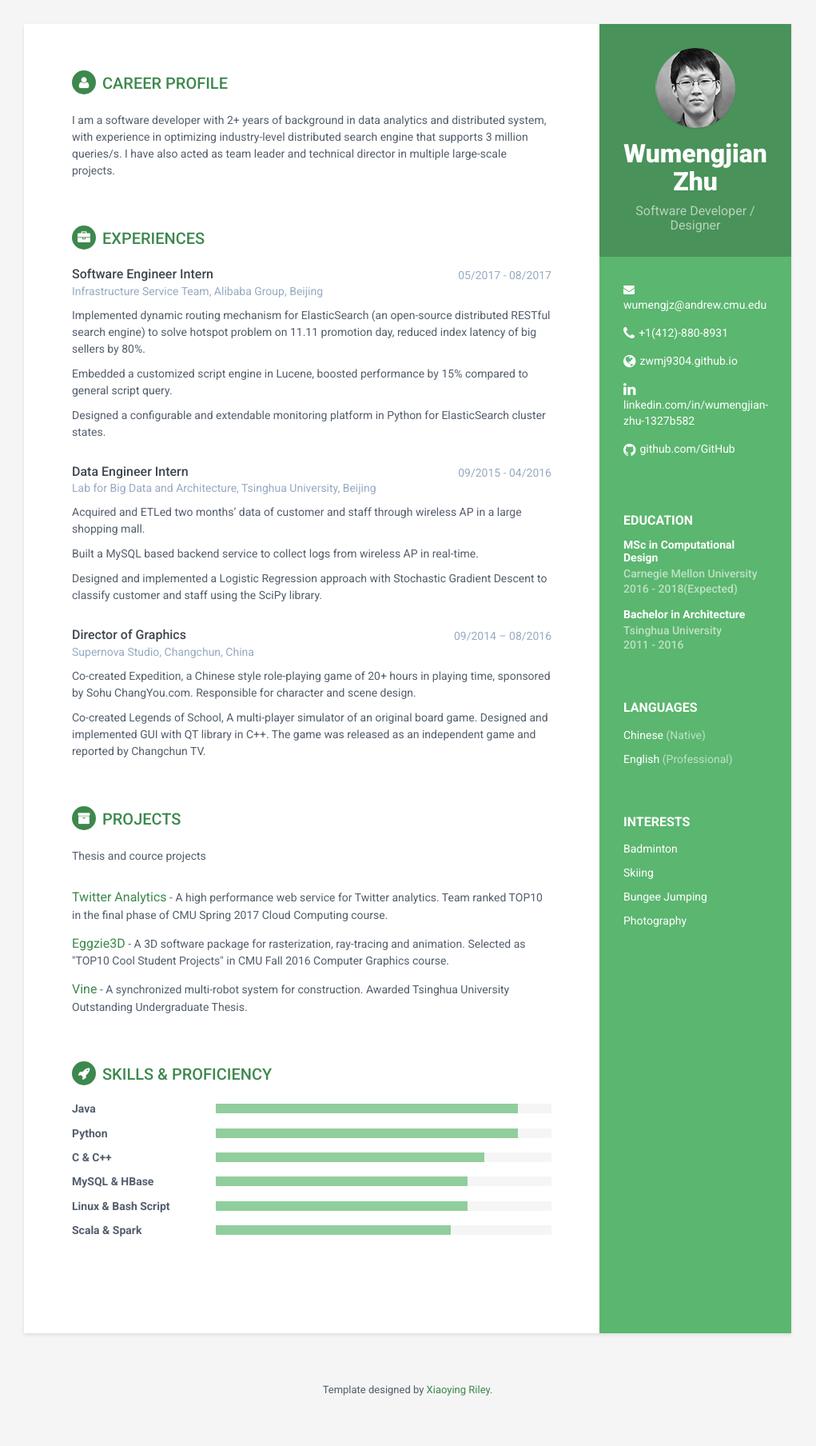
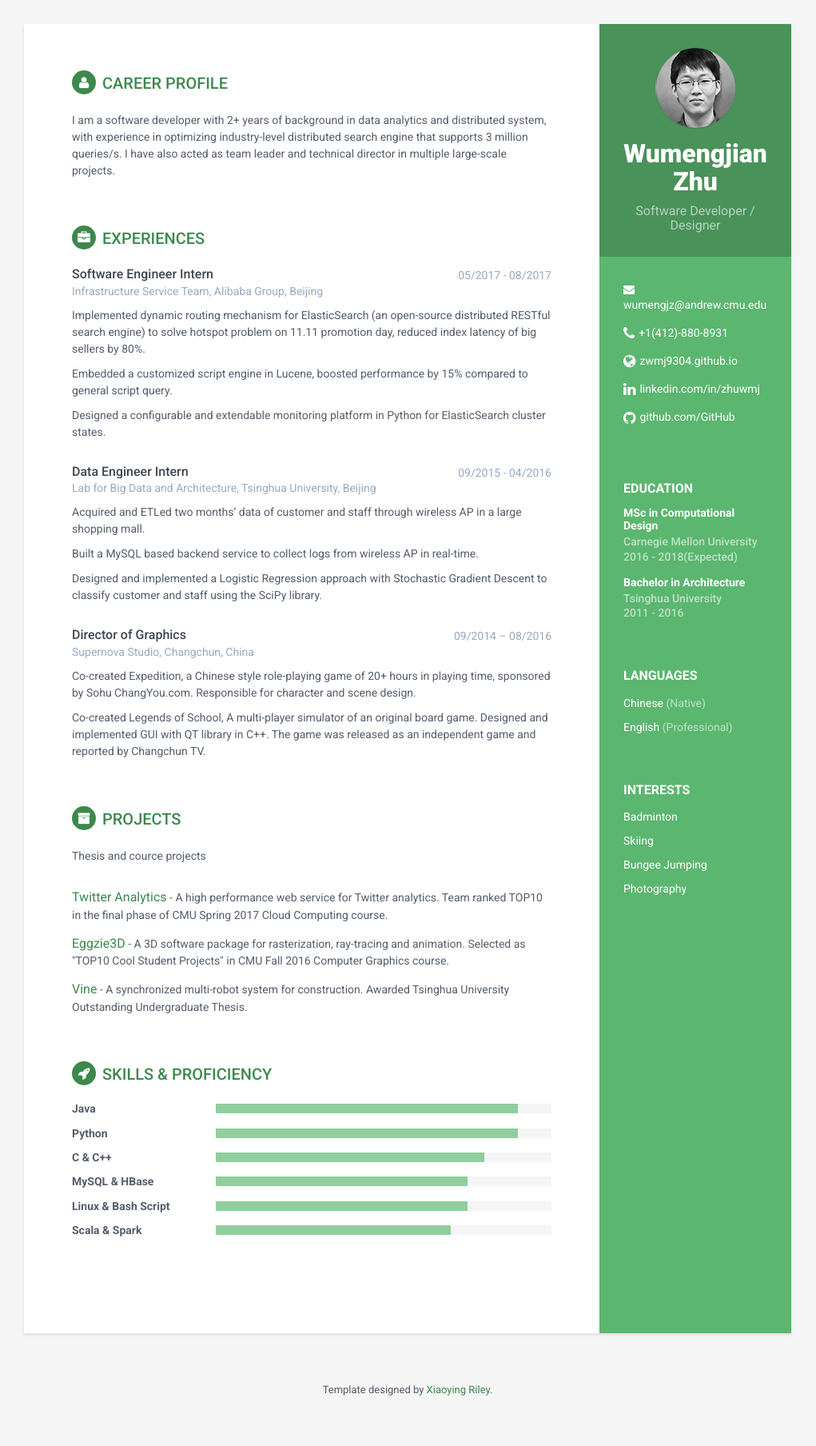
Before and after one commit to zwmj9304/resume, a Jekyll site: the page built from index.html, in a window 1280 px wide. Shown: the whole page at 80% size, without its empty margins (130-1151 px from the left). Built offline with Jekyll 4.4.1, drawn with Linux system fonts in a browser that asks for light colours.

Commit message:
change linkedin

```diff
--- a/_config.yml
+++ b/_config.yml
@@ -21,7 +21,7 @@ pic: profile.png  #place a 100x100 picture inside /assets/images/ folder and pro
 email: wumengjz@andrew.cmu.edu
 phone: +1(412)-880-8931
 website: zwmj9304.github.io #do not add http://
-linkedin: wumengjian-zhu-1327b582
+linkedin: zhuwmj
 github: zwmj9304
 twitter: '@zwmj9304'
 
```
